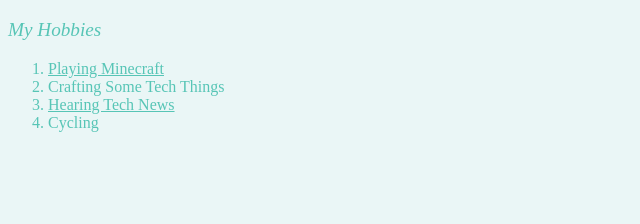
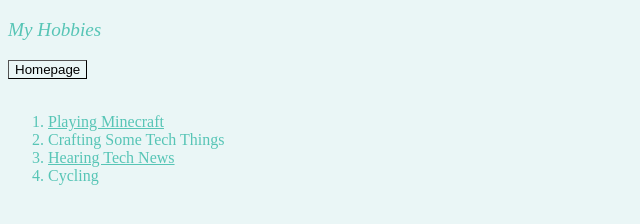
Before and after one commit to JUSTMEHER/CV, a plain HTML site: page hobbies.html in a window 1280 px wide. Shown: the whole page, without its empty margins (0-640 px from the left). Drawn offline with Linux system fonts and the light colour scheme.

Commit message:
Update hobbies.html

```diff
--- a/hobbies.html
+++ b/hobbies.html
@@ -8,6 +8,10 @@
 </head>
 <body>
     <h3>My Hobbies</h3>
+        <form action="index.html" method="post">
+        <input type="submit" value="Homepage">
+    </form>
+    <br>
     <ol>
       <li><a href="http://minecraft.net/">Playing Minecraft</a></li>
       <li>Crafting Some Tech Things</li>
```
